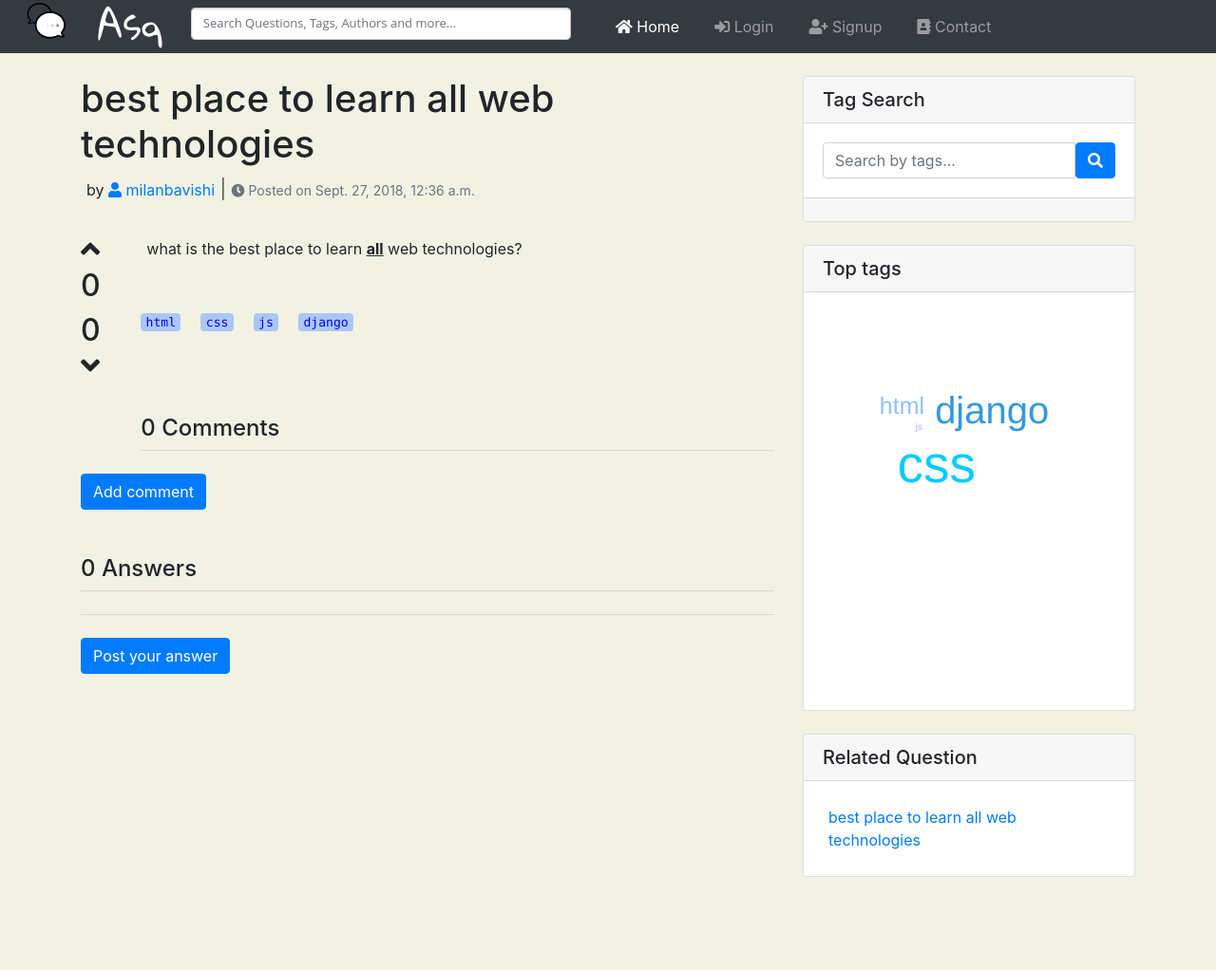
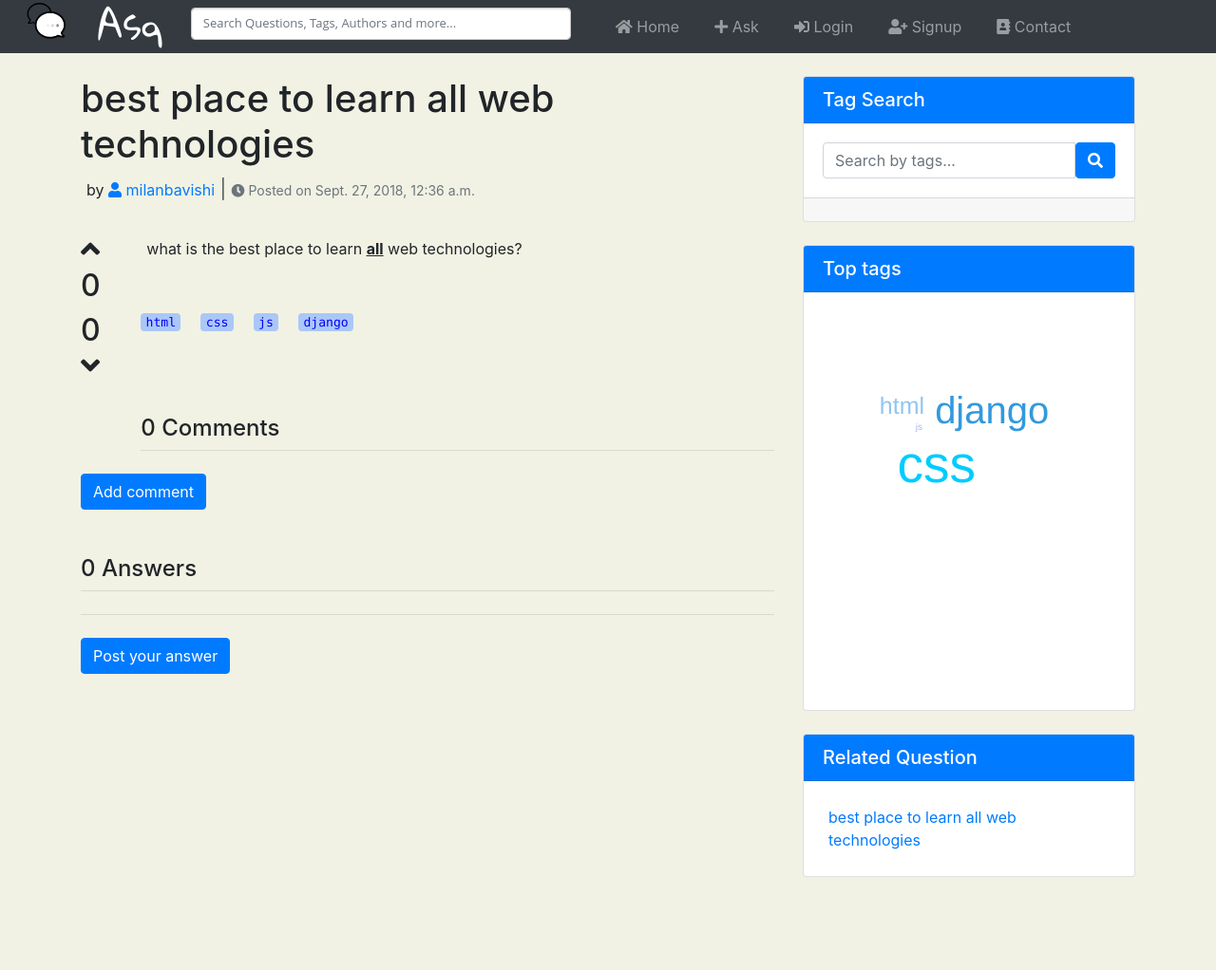
Before and after one commit to tuhinspatra/asq-django, a Django app: page /q/1/best-place-to-learn-all-web-technologies in a window 1280 px wide. Shown: the top 1022 px of the page at 95% size. Run offline with Django 3.2, Linux system fonts and the light colour scheme; data comes from the database, SQL or seed files in the repository; data that the repository does not hold is empty; some libraries are stand-ins or nearby versions.

Commit message:
final presentation

```diff
--- a/asq_app/forms.py
+++ b/asq_app/forms.py
@@ -45,7 +45,6 @@ class AskForm(ModelForm):
         self.fields['body'].widget.attrs.update({'cols': '60', 'rows':'25','id':'id_commentbody'})
 
 
-
 class AnsForm(ModelForm):
     body = forms.CharField(widget=FroalaEditor(options={
         'toolbarInline': False,
--- a/asq_app/models.py
+++ b/asq_app/models.py
@@ -5,15 +5,12 @@ from django.utils import timezone
 from django import forms
 from django.urls import reverse
 
-# Create your models here.
-
 
 class Question(models.Model):
     author = models.ForeignKey('auth.User', on_delete=models.CASCADE)
     author_name = models.CharField('author_name', max_length=1000, default='')
     title = models.CharField('title', max_length=255)
     slug = models.SlugField(unique=True, max_length=255)
-    # tags = models.CharField('tags',widget=forms.TextInput(attrs={'type':'text','class':'labelinput'}),max_length=1000)
     tags = models.CharField('tags',max_length=1000,default='')
     body = models.TextField('body', max_length=5000)
     upvotes = models.IntegerField(default=0)
@@ -64,7 +61,7 @@ class Answer(models.Model):
         verbose_name_plural = 'answers'
 
     def __str__(self):
-        return self.body[:200]
+        return self.body[:20]
 
     def save(self, *args, **kwargs):
         self.last_modified_on = timezone.now()
@@ -86,7 +83,7 @@ class QComment(models.Model):
     commentbody = models.TextField(max_length = 5000)
 
     def __str__(self):
-        return self.commentbody[:80]
+        return self.commentbody[:20]
 
 
 class UserDashBoard(models.Model):
--- a/asq_app/templates/asq_app/question_detail.html
+++ b/asq_app/templates/asq_app/question_detail.html
@@ -111,15 +111,24 @@
                 {% if user.is_authenticated %}
                     {% for answer in qdata.answers.all %}
                         <div class="col-md-1">
-                            <h2><i class="fas fa-angle-up" id="up{{answer.id}}" style="cursor:pointer" onclick="upvote_update({{ answer.id }},{{ qdata.id }});"></i> <span id="uvcount">{{ answer.upvotes }}</span> </h2>
+                            <h2><i class="fas fa-angle-up" id="up{{answer.id}}" style="cursor:pointer" onclick="upvote_update({{ answer.id }},{{ qdata.id }});"></i> <span id="uvcount{{answer.id}}">{{ answer.upvotes }}</span> </h2>
                             <!-- <br> -->
-                            <h2><span id="dvcount">{{ answer.downvotes }}</span><i class="fas fa-angle-down" id="down{{answer.id}}" style="cursor:pointer" onclick="downvote_update({{answer.id}},{{qdata.id}})"></i></h2>
+                            <h2><span id="dvcount{{answer.id}}">{{ answer.downvotes }}</span><i class="fas fa-angle-down" id="down{{answer.id}}" style="cursor:pointer" onclick="downvote_update({{answer.id}},{{qdata.id}})"></i></h2>
                         </div>
                         <div class="col-md-11">
                         {{ answer.body | safe }}
                         <!-- <br> -->
                         <a href="/u/{{ question.author_id }}"><i class="fas fa-pen"></i>&nbsp;{{ answer.author }}</a>
+                        <br>
+                        <br>
+                        <br>
+                        <br>
+                        <br>
+                        <hr>
                         </div>
+                        <br>
+                        <br>
+                        <hr>
                     {% endfor %}
                 {% else %}
                     {% for answer in qdata.answers.all %}
@@ -138,8 +147,16 @@
                         {{ answer.body | safe }}
                         <!-- <br> -->
                         <a href="/u/{{ question.author_id }}"><i class="fas fa-pen"></i>&nbsp;{{ answer.author }}</a>
+                        <br>
+                        <br>
+                        <br>
+                        <br>
+                        <br>
                         <hr>
+
                     </div>
+                    <br>
+                    <br>
                     <hr>
                     {% endfor %}
                 {% endif %}
@@ -165,7 +182,7 @@
             <div style="display:none" class="card my-4" id="myansDIV">
                 <h5 class="card-header">Post an answer:</h5>
                 <div class="card-body">
-                    {% if user.is_authenticated%}
+                    {% if user.is_authenticated %}
                         <form method="post">
                             {% csrf_token %}
                             {{ ansform }}
@@ -201,7 +218,7 @@
         <div class="col-md-4">
 
             <div class="card my-4">
-                <h5 class="card-header">Tag Search</h5>
+                <h5 class="card-header bg-primary" style="color:white">Tag Search</h5>
                 <div class="card-body">
                     <div class="input-group">
                         <input type="text" id="tag" onkeyup="tag_fliter()" class="form-control" placeholder="Search by tags...">
@@ -215,7 +232,7 @@
 
             <!-- Categories Widget -->
             <div class="card my-4">
-                <h5 class="card-header">Top tags</h5>
+                <h5 class="card-header bg-primary" style="color:white">Top tags</h5>
                 <div class="card-body">
                     <div id="tagcloud">
 
@@ -225,10 +242,9 @@
 
             <!-- Side Widget -->
             <div class="card my-4">
-                <h5 class="card-header">Related Question</h5>
+                <h5 class="card-header bg-primary" style="color:white">Related Question</h5>
                 <div class="card-body" id ="related_content" >
-                    You can put anything you want inside of these side widgets. They are easy to use, and feature the
-                    new Bootstrap 4 card containers!
+
                 </div>
             </div>
 
@@ -333,7 +349,7 @@
 	function upvote_update(answer_id,question_id){
 
     var btn = $("#up"+answer_id);
-    var res = $("#uvcount");
+    var res = $("#uvcount"+ answer_id);
     $.ajax({
         url: '/q/upvote_route/',
         data: {
@@ -349,7 +365,7 @@
 	}
 	function downvote_update(answer_id,question_id){
     var btn = $("#down"+answer_id);
-    var res = $("#dvcount");
+    var res = $("#dvcount" + answer_id);
     $.ajax({
         url: '/q/downvote_route/',
         data: {
--- a/asq_app/templates/asq_app/user_dashboard.html
+++ b/asq_app/templates/asq_app/user_dashboard.html
@@ -78,7 +78,7 @@
 <!-- <h5><a href="{% url 'asq_app:question_detail' q.id q.slug %}">{{q.title}}</a></h5> -->
 {% endfor %}
  </ul>
-</div>
+
 
 <div id ="answer_given" >
 	 <ul class="list-group">
--- a/asq_app/views.py
+++ b/asq_app/views.py
@@ -61,6 +61,7 @@ def detail(request,qid,slug):
     return render(request, 'asq_app/question_detail.html', {'qdata': qdata, 'commentform': commentform, 'ansform': ansform, 'froala_plugins_js': settings.FROALA_PLUGINS_JS_FILES,
                                                             'froala_plugins_css': settings.FROALA_PLUGINS_CSS_FILES})
 
+@login_required
 def askForm(request):
     if request.method == 'POST':
         askform = AskForm(request.POST)
@@ -75,6 +76,7 @@ def askForm(request):
     else:
     	askform = AskForm()
     return render(request, 'asq_app/askform.html', {'askform': askform,'froala_plugins_js': settings.FROALA_PLUGINS_JS_FILES,'froala_plugins_css': settings.FROALA_PLUGINS_CSS_FILES})
+
 
 def ansForm(request):
         if request.method == 'POST':
@@ -418,10 +420,7 @@ def common_user_dashboard(request,uid):
     upvote = 0
     downvote = 0
     try:
-        if request.user.id:
-            user = User.objects.get(id=uid)
-        else:
-            user= None;
+        user = User.objects.get(id=uid)
     except User.DoesNotExist:
         user = None
     question = []
--- a/asq_project/settings.py
+++ b/asq_project/settings.py
@@ -27,7 +27,6 @@ DEBUG = True
 
 ALLOWED_HOSTS = []
 
-
 # Application definition
 
 INSTALLED_APPS = [
@@ -38,12 +37,14 @@ INSTALLED_APPS = [
     'django.contrib.messages',
     'django.contrib.staticfiles',
     'asq_app.apps.AsqAppConfig',
+
     'froala_editor',
     'haystack',
     'social_django', # <- Here,
 ]
 
 MIDDLEWARE = [
+
     'django.middleware.security.SecurityMiddleware',
     'django.contrib.sessions.middleware.SessionMiddleware',
     'django.middleware.common.CommonMiddleware',
@@ -51,6 +52,7 @@ MIDDLEWARE = [
     'django.contrib.auth.middleware.AuthenticationMiddleware',
     'django.contrib.messages.middleware.MessageMiddleware',
     'django.middleware.clickjacking.XFrameOptionsMiddleware',
+
 ]
 
 ROOT_URLCONF = 'asq_project.urls'
--- a/asq_project/urls.py
+++ b/asq_project/urls.py
@@ -27,6 +27,10 @@ urlpatterns = [
 ]
 
 urlpatterns += [
+    path('', RedirectView.as_view(url='/q/')),
+]
+
+urlpatterns += [
     path('q/', include('asq_app.urls')),
     url(r'^u/$',views.user_dashboard,name='user_dashboard'),
     url(r'^auth/', include('social_django.urls', namespace='social')),  # <- Here
@@ -35,9 +39,6 @@ urlpatterns += [
     url(r'^froala_editor/', include('froala_editor.urls')),
 ]
 
-urlpatterns += [
-    path('', RedirectView.as_view(url='/q/')),
-]
 
 #Add Django site authentication urls (for login, logout, password management)
 urlpatterns += [
--- a/templates/base_generic.html
+++ b/templates/base_generic.html
@@ -188,8 +188,14 @@ svg, path, g { transition: all 300ms ease-in-out; }
                 </div>
             </li>
             <p>&nbsp;&nbsp;&nbsp;&nbsp;&nbsp;&nbsp;</p>
-            <li class="nav-item active">
+            <li class="nav-item">
               <a class="nav-link" href="/q"><i class="fas fa-home"> </i> Home
+                <span class="sr-only">(current)</span>
+              </a>
+            </li>
+            <p>&nbsp;&nbsp;</p>
+            <li class="nav-item">
+              <a class="nav-link" href="/q/ask"><i class="fas fa-plus"> </i> Ask
                 <span class="sr-only">(current)</span>
               </a>
             </li>
--- a/templates/registration/login.html
+++ b/templates/registration/login.html
@@ -46,7 +46,7 @@
 
 
   <div class="omb_login">
-    <h3 class="omb_authTitle">Login</h3>
+    <h2 class="omb_authTitle">Login</h2>
     <div class="row omb_row-sm-offset-3 omb_socialButtons">
 
       <div class="col-xs-4 col-sm-3">
```
Also changed, not shown: asq_app/templates/asq_app/index.html (+4 -4 lines).
